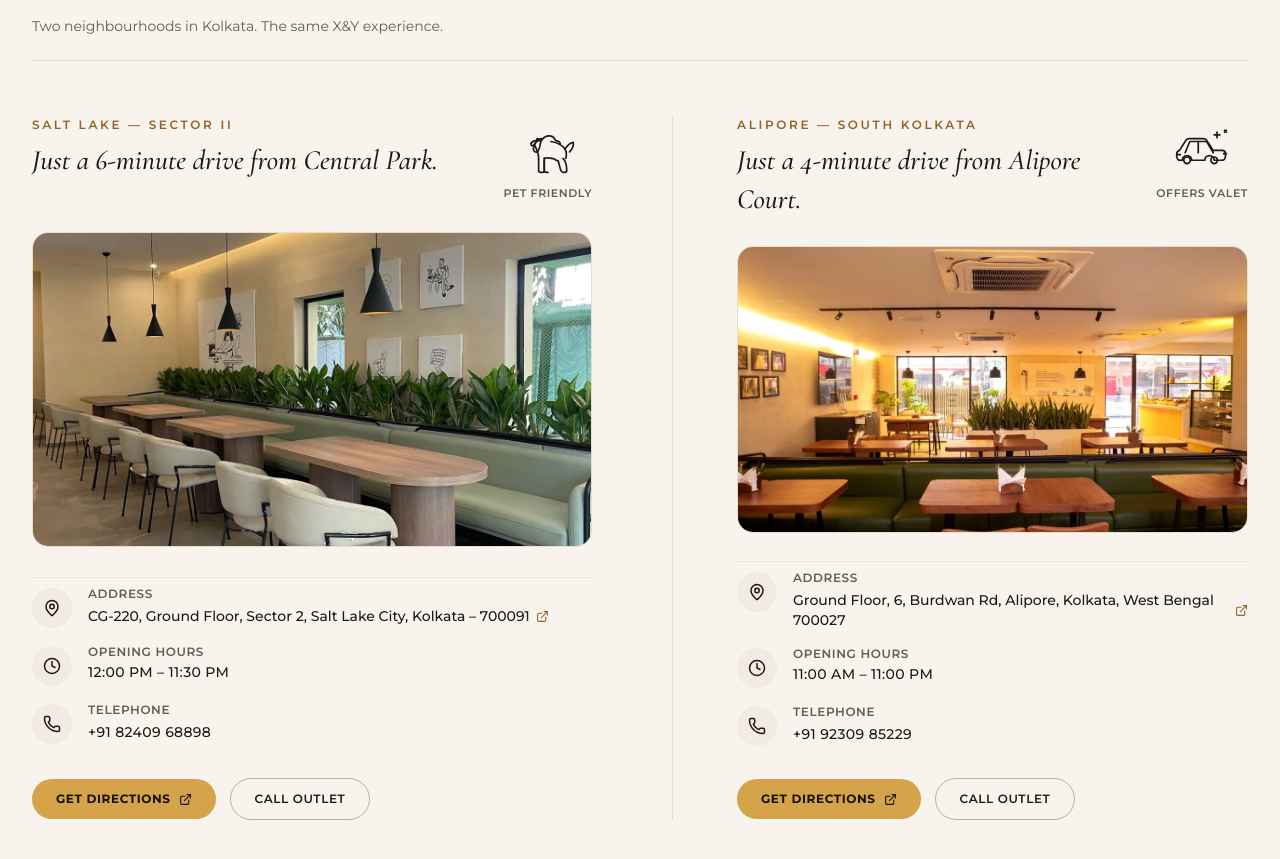
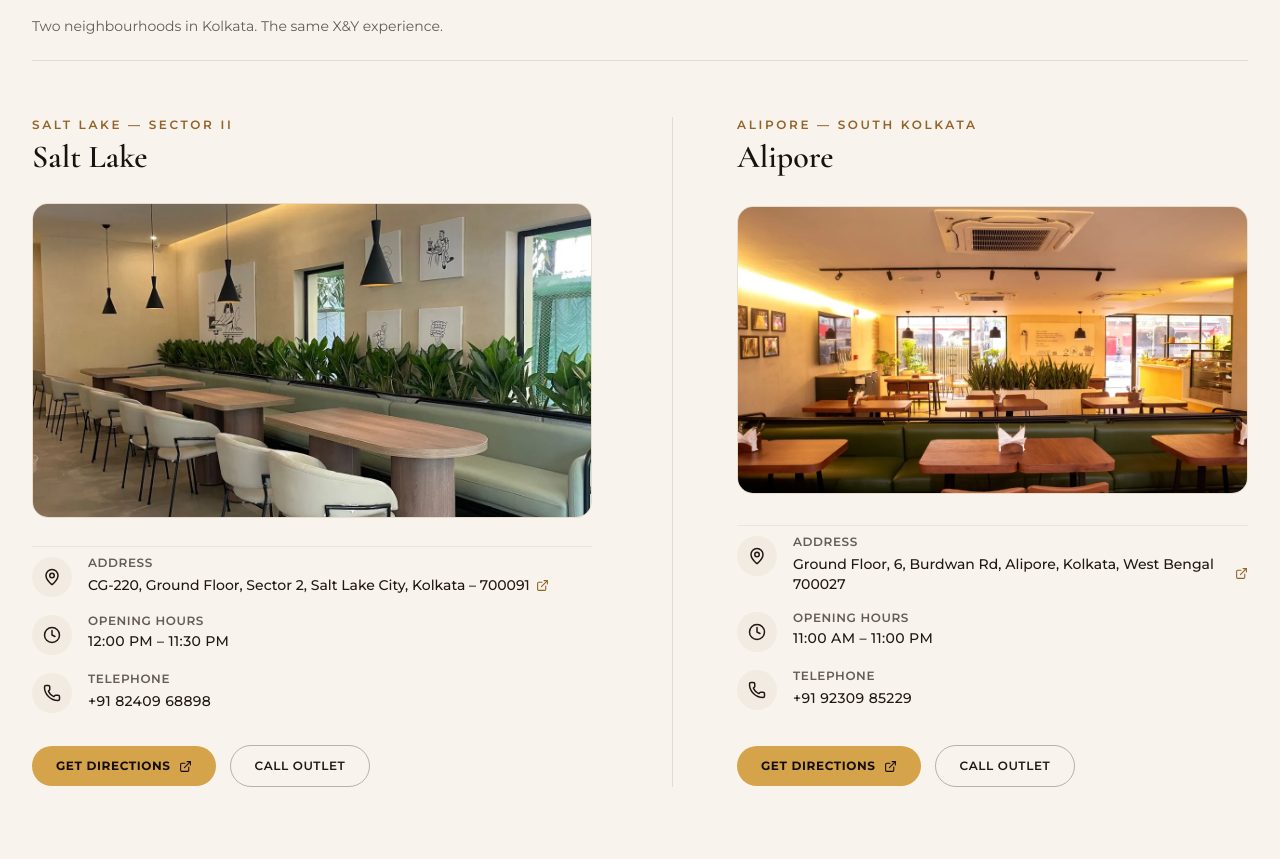
Before and after one commit to iamdapy3279/candy, a Next.js app: page / in a window 1280 px wide. Shown: the part 1639-2498 px from the top of the page. Built offline with nearby package versions, Linux system fonts and the light colour scheme.

Commit message:
chore: remove landmark drive-time text and amenity doodle icons from Our Locations section

```diff
--- a/components/Location.tsx
+++ b/components/Location.tsx
@@ -3,65 +3,6 @@
 import Image from "next/image";
 import { Clock, MapPin, Phone, ExternalLink } from "lucide-react";
 import { websiteContent } from "@/lib/content";
-
-// 1. Standalone Black Line-Art Dog Illustration (Pet-friendly for Salt Lake)
-// Strict requirement: No circular border, no badge, no background, no enclosing shape, no gold outline.
-function PetFriendlyIcon({ className = "w-14 h-14 sm:w-16 sm:h-16" }: { className?: string }) {
-  return (
-    <svg
-      viewBox="0 0 64 64"
-      fill="none"
-      stroke="#211714"
-      strokeWidth="1.8"
-      strokeLinecap="round"
-      strokeLinejoin="round"
-      className={className}
-      aria-label="Pet-friendly"
-      role="img"
-    >
-      {/* Editorial Dog Line-Art Illustration */}
-      <path d="M14 26c1-2 3-3 6-3h5c2-3 5-5 8-5s6 2 7 5c2 0 4 1 5 3" />
-      <path d="M25 21c-1 3-1 8-3 12c-1 2-2 3-4 2s-2-3-1-6c1-3 4-8 8-8z" />
-      <circle cx="21" cy="22" r="1" fill="#211714" />
-      <path d="M14 26c0 1.5.5 2.5 1.5 2.5s2-1 2.5-2.5" />
-      <path d="M18 28.5c2 4 4 8 4 13v13.5c0 1 1 2 2.5 2h2c1 0 1.5-.5 1.5-1.5V42" />
-      <path d="M28 44v11c0 1 1 2 2.5 2h1.5" />
-      <path d="M35 24c6 1 12 3 15 8c2 3 2 6 1 10" />
-      <path d="M50 32c3-4 6-7 9-7c.5 3-1 7-4 10" />
-      <path d="M48 42c3 3 4 8 4 13c0 1-.5 2-2 2h-2c-1.5 0-2-1-2.5-2.5L43 45" />
-      <path d="M28 42c4-1 9-1 15 3" />
-    </svg>
-  );
-}
-
-// 2. Standalone Black Line-Art Valet / Car Illustration (Valet parking for Alipore)
-// Strict requirement: No circular border, no badge, no background, no enclosing shape, no gold outline.
-function ValetParkingIcon({ className = "w-14 h-14 sm:w-16 sm:h-16" }: { className?: string }) {
-  return (
-    <svg
-      viewBox="0 0 64 64"
-      fill="none"
-      stroke="#211714"
-      strokeWidth="1.8"
-      strokeLinecap="round"
-      strokeLinejoin="round"
-      className={className}
-      aria-label="Valet parking"
-      role="img"
-    >
-      {/* Editorial Valet / Car Line-Art Illustration */}
-      <path d="M14 36l5-12h18l7 12" />
-      <path d="M28 24v12" />
-      <path d="M7 44h4a5 5 0 0 1 10 0h14a5 5 0 0 1 10 0h8c2 0 4-1.5 4-4v-3c0-2-1.5-3.5-3.5-3.5H44L37 23c-.8-1.2-2.2-2-3.8-2H18.5c-1.6 0-3 .8-3.8 2L8 33.5C6.5 34 5 35.5 5 37.5V40c0 2.2 1.8 4 4 4h-2z" />
-      <circle cx="16" cy="44" r="3.5" />
-      <circle cx="45" cy="44" r="3.5" />
-      <path d="M6 38h3" />
-      <path d="M55 37h3" />
-      <path d="M48 14v6m-3-3h6" />
-      <path d="M56 12l2 2m-2 0l2-2" />
-    </svg>
-  );
-}
 
 export default function Location() {
   const locations = websiteContent.locations;
@@ -113,39 +54,14 @@ export default function Location() {
                     : "lg:pr-4"
                 }`}
               >
-                {/* 1. Header with Landmark Description & Standalone Amenity Icon */}
-                <div className="flex items-start justify-between gap-4">
-                  {/* Left: Location Label & Refined Serif Landmark Description */}
-                  <div className="flex-1 pr-2">
-                    <span className="font-sans text-xs tracking-[0.22em] uppercase text-gold-700 font-semibold block mb-2">
-                      {loc.area}
-                    </span>
-                    <h3 className="font-serif italic text-2xl sm:text-[26px] lg:text-[28px] font-medium text-navy-800 leading-snug">
-                      {loc.landmark}
-                    </h3>
-                  </div>
-
-                  {/* Right: Standalone Black Amenity Icon with descriptive text below */}
-                  <div
-                    className="shrink-0 flex flex-col items-center text-center pt-0.5"
-                    title={loc.amenity === "pet-friendly" ? "Pet Friendly" : "Offers Valet"}
-                  >
-                    {loc.amenity === "pet-friendly" ? (
-                      <>
-                        <PetFriendlyIcon className="w-12 h-12 sm:w-14 sm:h-14 lg:w-[60px] lg:h-[60px]" />
-                        <span className="font-sans text-[10px] sm:text-[11px] uppercase tracking-wider text-charcoal-800/80 font-semibold mt-1.5 whitespace-nowrap">
-                          Pet Friendly
-                        </span>
-                      </>
-                    ) : (
-                      <>
-                        <ValetParkingIcon className="w-12 h-12 sm:w-14 sm:h-14 lg:w-[60px] lg:h-[60px]" />
-                        <span className="font-sans text-[10px] sm:text-[11px] uppercase tracking-wider text-charcoal-800/80 font-semibold mt-1.5 whitespace-nowrap">
-                          Offers Valet
-                        </span>
-                      </>
-                    )}
-                  </div>
+                {/* 1. Location Header */}
+                <div>
+                  <span className="font-sans text-xs tracking-[0.22em] uppercase text-gold-700 font-semibold block mb-1.5">
+                    {loc.area}
+                  </span>
+                  <h3 className="font-serif text-2xl sm:text-3xl lg:text-[32px] font-semibold text-navy-900 leading-snug">
+                    {loc.name}
+                  </h3>
                 </div>
 
                 {/* 2. Photography Card */}
```
